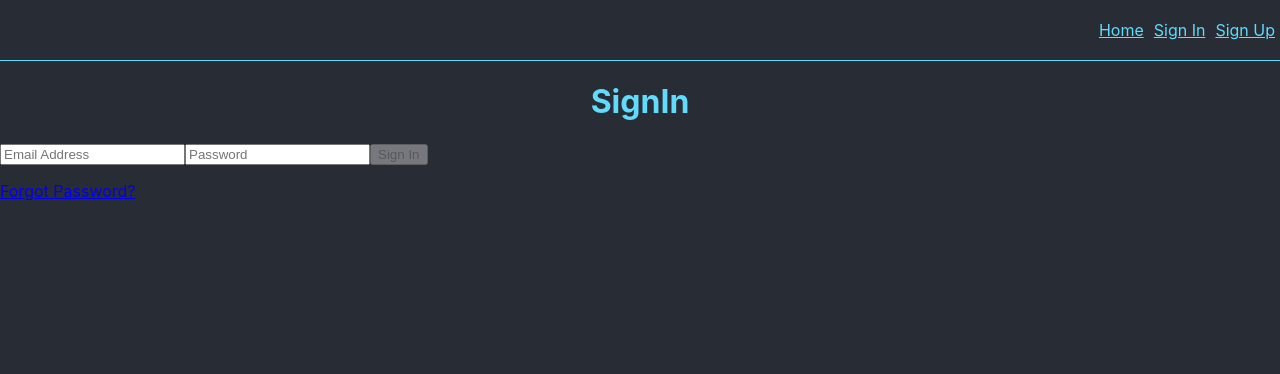
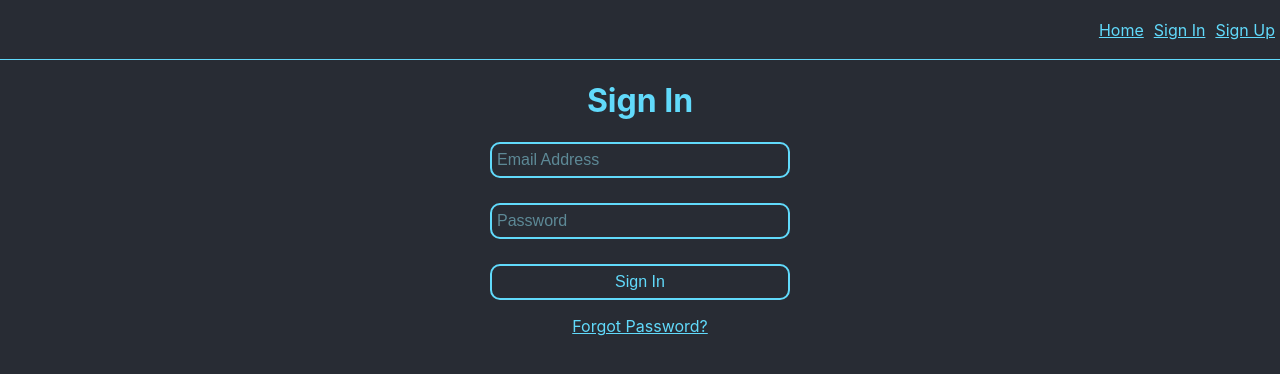
Before and after one commit to ivashchvlad/mybook, a React (Create React App) app: page /signin in a window 1280 px wide. Shown: the top 374 px of the page. Built offline with nearby package versions, Linux system fonts and the light colour scheme; no server answers.

Commit message:
style for signup

```diff
--- a/src/components/BookView.tsx
+++ b/src/components/BookView.tsx
@@ -11,6 +11,14 @@ import { compose } from 'redux'
 import styled from 'styled-components'
 import { useSpring, animated } from 'react-spring'
 
+const Article = styled(animated.article)`
+    background: #191b21;
+    color: white;
+    min-height: 200px;
+    padding: 2%;
+    margin: 2% 5% 2% 5%;
+`
+
 interface MyOwnProps {
     book: Book,
     id: string,
@@ -18,14 +26,6 @@ interface MyOwnProps {
     add?: boolean,
     firebase?: Firebase
 }
-
-const Article = styled(animated.article)`
-    background: #191b21;
-    color: white;
-    min-height: 200px;
-    padding: 2%;
-    margin: 2% 5% 2% 5%;
-`
 
 function BookView({ book, id, getBookById, add, firebase }: MyOwnProps) {
     const [opacity, setOpacity] = React.useState(0)
--- a/src/css/navigation.scss
+++ b/src/css/navigation.scss
@@ -18,6 +18,5 @@ ul {
 }
 
 li a{
-    color: #61dafb;
     margin: 5px;
 }
--- a/src/index.css
+++ b/src/index.css
@@ -17,3 +17,11 @@ h1 {
   color: #61dafb;
   text-align: center;
 }
+
+a {
+  color: #61dafb;
+}
+
+* {
+  box-sizing:border-box
+}
--- a/src/routes/AppRouter.tsx
+++ b/src/routes/AppRouter.tsx
@@ -35,7 +35,7 @@ function AppRouter() {
                     <SignUp />
                 </Page>
                 <PrivatePage path="/account" title="Account"
-                component={<Account />} />
+                component={Account}/>
                 <Page path="/passforget" title="Forget Password">
                     <PassForget />
                 </Page>
--- a/src/routes/PrivatePage.tsx
+++ b/src/routes/PrivatePage.tsx
@@ -29,8 +29,9 @@ const PrivatePage: FunctionComponent<PrivatePageProps> = ({
 }
 
 function mapStateToProps(state: any){
+    console.log(state);
     return {
-        isLoggedIn: !state.session.auth.isEmpty,
+        isLoggedIn: state.session.authUser,
     };
 }
 
--- a/src/routes/SignIn.tsx
+++ b/src/routes/SignIn.tsx
@@ -3,6 +3,46 @@ import { withRouter } from 'react-router-dom'
 import { withFirebase, Firebase } from '../components/FirebaseContext'
 import { History } from 'history'
 import { PasswordForgetLink } from './PassForget'
+import styled from 'styled-components'
+
+const Form = styled.form`
+    width: 300px;
+    display: flex;
+    flex-direction: column;
+    justify-content: center;
+    align-items: center;
+`
+const Input = styled.input`
+    width: 100%;
+    height: 36px;
+    margin-bottom: 25px;
+    border: 2px solid #61dafb;
+    border-radius: 10px;
+    background-color: #282c34;
+    color: #61dafb;
+    font-size: 1em;
+    padding-left: 5px;
+    ::placeholder,
+    ::-webkit-input-placeholder {
+    color: #5d8996;
+    }
+    :-ms-input-placeholder {
+        color: #5d8996;
+    }
+`
+const Button = styled.button`
+    width: 100%;
+    height: 36px;
+    border: 2px solid #61dafb;
+    border-radius: 10px;
+    background-color: #282c34;
+    color: #61dafb;
+    text-align: center;
+    font-size: 1em;
+    :hover {
+        border-width: 3px;
+    }
+`
 
 interface myProps {
     firebase: Firebase,
@@ -35,30 +75,30 @@ function SignIn({ firebase, history }: myProps) {
     };
 
     return (
-        <div>
-            <h1>SignIn</h1>
-            <form onSubmit={handleSubmit}>
-                <input
+        <div style={{ display: 'flex', flexDirection: 'column', alignItems: 'center' }}>
+            <h1>Sign In</h1>
+            <Form onSubmit={handleSubmit}>
+                <Input
                     name="email"
                     value={email}
                     onChange={e => setEmail(e.target.value)}
                     type="text"
                     placeholder="Email Address"
                 />
-                <input
+                <Input
                     name="password"
                     value={password}
                     onChange={e => setPassword(e.target.value)}
                     type="password"
                     placeholder="Password"
                 />
-                <button disabled={isInvalid} type="submit">
+                <Button disabled={isInvalid} type="submit">
                     Sign In
-                </button>
+                </Button>
 
                 {error && <p>{error.message}</p>}
-            </form>
-            <PasswordForgetLink />
+                <PasswordForgetLink />
+            </Form>
         </div>
     )
 }
```
